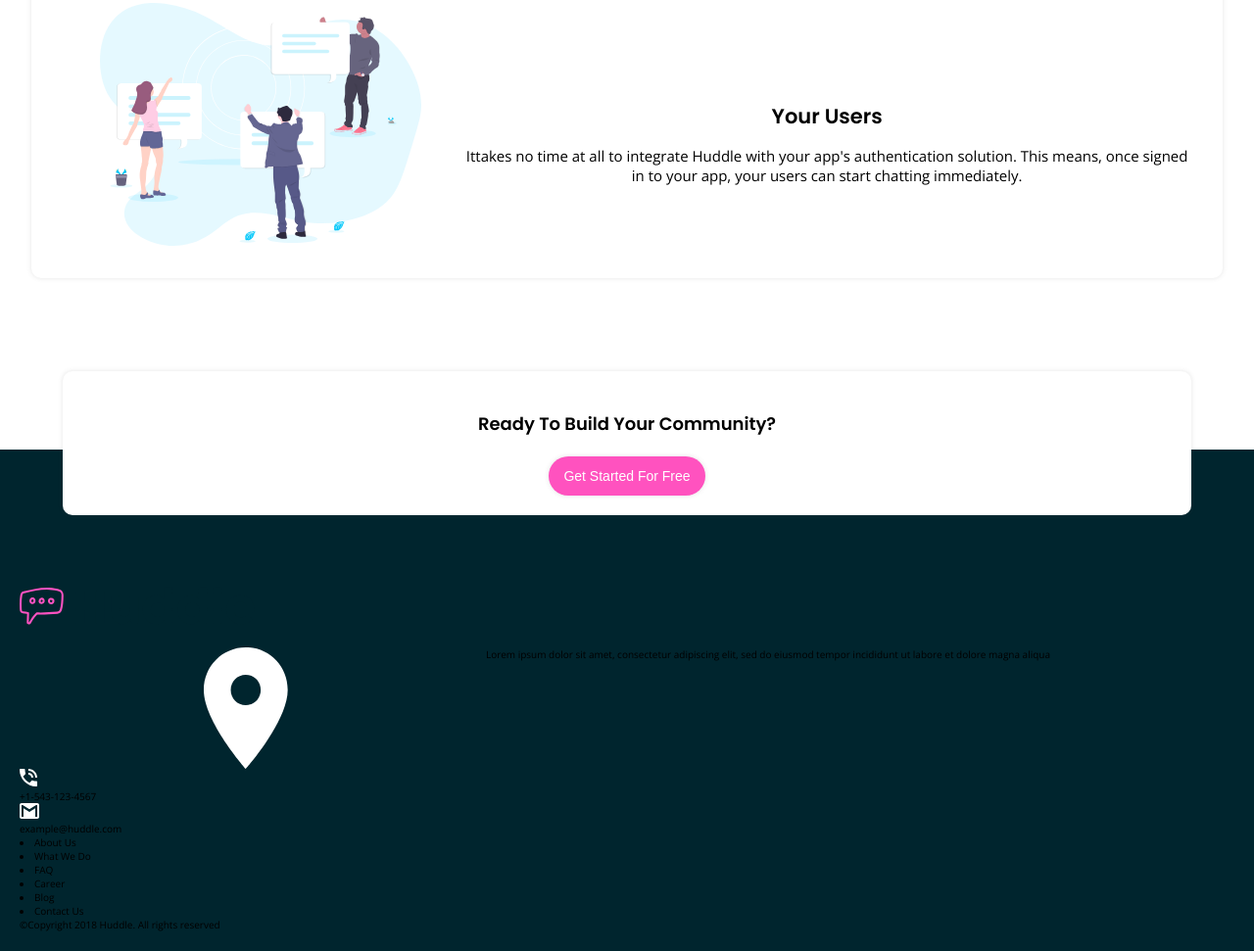
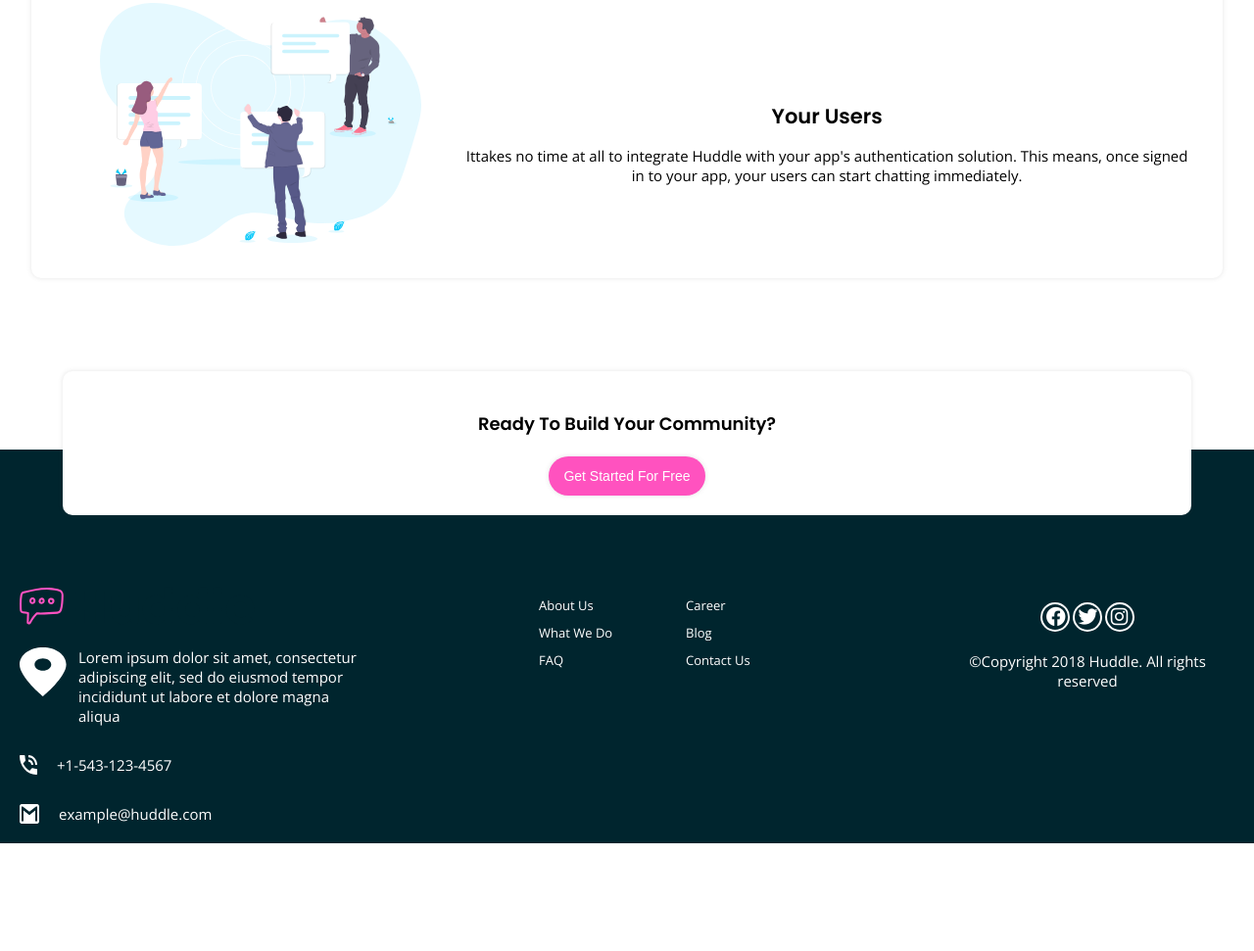
Before and after one commit to perrykwarteng/huddle-full-landing-page, a plain HTML site: page index.html in a window 1280 px wide. Shown: the part 1665-2636 px from the top of the page at 98% size. After the commit the page ends 2526 px from the top, so only its background shows below. Drawn offline with nearby package versions, Linux system fonts and the light colour scheme.

Commit message:
completed the footer component

```diff
--- a/index.html
+++ b/index.html
@@ -21,6 +21,13 @@
     <link
       href="https://fonts.googleapis.com/css2?family=Open+Sans:wght@400;700&family=Poppins:wght@600&display=swap"
       rel="stylesheet"
+    />
+    <link
+      rel="stylesheet"
+      href="https://cdnjs.cloudflare.com/ajax/libs/font-awesome/6.2.0/css/all.min.css"
+      integrity="sha512-xh6O/CkQoPOWDdYTDqeRdPCVd1SpvCA9XXcUnZS2FmJNp1coAFzvtCN9BmamE+4aHK8yyUHUSCcJHgXloTyT2A=="
+      crossorigin="anonymous"
+      referrerpolicy="no-referrer"
     />
   </head>
   <body>
@@ -118,7 +125,7 @@
             </p>
           </div>
           <div class="footer-connect">
-            <div class="email">
+            <div class="phone">
               <img src="/images/icon-phone.svg" alt="phone" />
               <p>+1-543-123-4567</p>
             </div>
@@ -129,14 +136,23 @@
           </div>
         </div>
         <div class="footer-links">
-          <li>About Us</li>
-          <li>What We Do</li>
-          <li>FAQ</li>
-          <li>Career</li>
-          <li>Blog</li>
-          <li>Contact Us</li>
+          <div>
+            <li><a href="#">About Us</a></li>
+            <li><a href="#">What We Do</a></li>
+            <li><a href="#">FAQ</a></li>
+          </div>
+          <div>
+            <li><a href="#">Career</a></li>
+            <li><a href="#">Blog</a></li>
+            <li><a href="#">Contact Us</a></li>
+          </div>
         </div>
         <div class="footer-copy">
+          <div class="icons">
+            <i class="circle fa-brands fa-facebook"></i>
+            <i class="circle fa-brands fa-twitter"></i>
+            <i class="circle fa-brands fa-instagram"></i>
+          </div>
           <p>&copy;Copyright 2018 Huddle. All rights reserved</p>
         </div>
       </footer>
--- a/style.css
+++ b/style.css
@@ -199,6 +199,7 @@ body {
 .footer {
   padding: 2rem;
   background-color: var(--Very-Dark-Cyan);
+  color: #fff;
 }
 .footer .des-footer .logo img {
   margin-top: 12rem;
@@ -210,10 +211,63 @@ body {
 }
 .footer .footer-location img {
   width: 9rem;
+  height: 4rem;
   margin-right: 1rem;
 }
 .footer .footer-location p {
-  font-size: 1rem;
+  font-size: 1.5rem;
+}
+.footer .footer-connect .phone {
+  display: flex;
+  margin: 3rem 0rem;
+}
+.footer-connect .phone img,
+.footer-connect .email img {
+  margin-right: 2rem;
+}
+.footer-connect .phone p,
+.footer-connect .email p {
+  font-size: 1.5rem;
+}
+.footer .footer-connect .email {
+  display: flex;
+}
+.footer .footer-links {
+  margin-top: 2.5rem;
+}
+.footer .footer-links li {
+  margin: 1rem 0rem;
+  font-size: 1.3rem;
+  list-style: none;
+}
+.footer .footer-links li a {
+  text-decoration: none;
+  color: #fff;
+}
+
+.footer .footer-copy {
+  margin-top: 2rem;
+  display: flex;
+  flex-direction: column;
+  justify-content: center;
+  align-items: center;
+}
+.footer-copy .icons .circle {
+  padding: 0.9rem;
+  width: 5rem;
+  height: 5rem;
+  border: 2px solid #fff;
+  border-radius: 50%;
+}
+.footer-copy .icons i {
+  text-align: center;
+  font-size: 3rem;
+}
+
+.footer .footer-copy p {
+  font-size: 1.5rem;
+  margin: 2rem 0rem;
+  text-align: center;
 }
 
 @media screen and (min-width: 768px) {
@@ -282,4 +336,36 @@ body {
     font-size: 1.8rem;
     text-align: left;
   }
+
+  .footer {
+    display: flex;
+    justify-content: space-between;
+  }
+  .footer .footer-location img {
+    width: 5rem;
+    height: 5rem;
+  }
+  .footer .footer-location p {
+    width: 30rem;
+  }
+  .footer .footer-links {
+    margin: 12rem 0rem 0rem 0rem;
+    display: flex;
+    justify-content: space-between;
+  }
+  .footer .footer-links div {
+    width: 9rem;
+    margin: 0rem 3rem;
+  }
+  .footer-copy .icons .circle {
+    padding: 0.34rem;
+    width: 3rem;
+    height: 3rem;
+  }
+  .footer-copy .icons i {
+    font-size: 2rem;
+  }
+  .footer .footer-copy p {
+    width: 30rem;
+  }
 }
```
